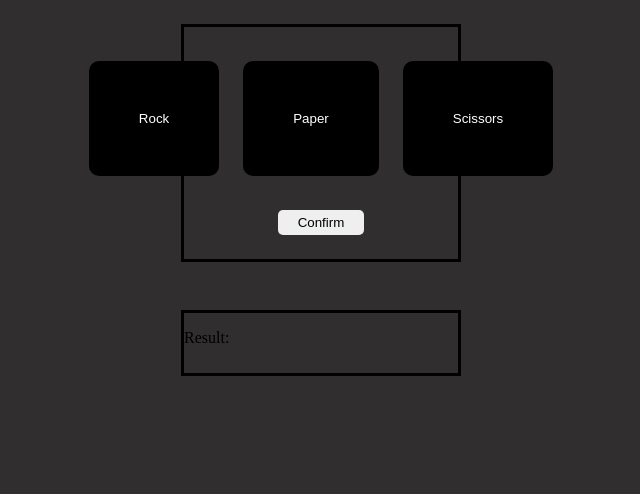
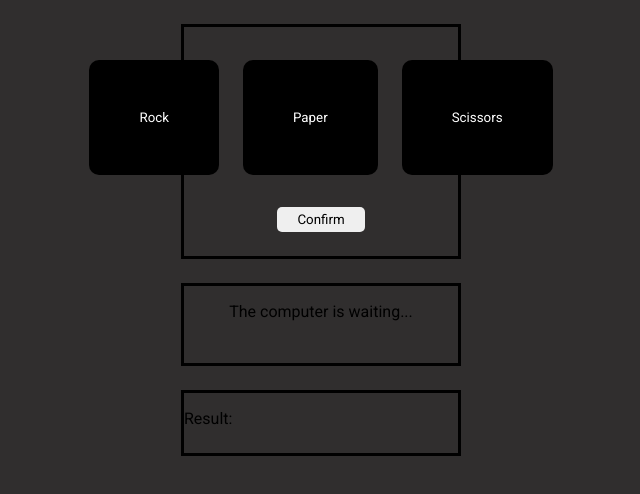
Before and after one commit to ImaginePog/rock-paper-scissors, a plain HTML site: page index.html in a window 1280 px wide. Shown: the whole page, without its empty margins (319-959 px from the left). Drawn offline with Linux system fonts and the light colour scheme.

Commit message:
Change font to Roboto

```diff
--- a/index.html
+++ b/index.html
@@ -5,6 +5,9 @@
 		<meta http-equiv="X-UA-Compatible" content="IE=edge" />
 		<meta name="viewport" content="width=device-width, initial-scale=1.0" />
 		<title>RockPaperScissors</title>
+		<style>
+			@import url("https://fonts.googleapis.com/css2?family=Roboto&display=swap");
+		</style>
 		<link rel="stylesheet" href="styles.css" />
 	</head>
 
@@ -17,7 +20,9 @@
 			</div>
 			<button class="confirm-btn">Confirm</button>
 		</div>
-		<div class="computer-selection"></div>
+		<div class="computer-display">
+			<p>The computer is waiting...</p>
+		</div>
 		<div class="result-container">
 			<p>Result:</p>
 		</div>
--- a/styles.css
+++ b/styles.css
@@ -1,9 +1,10 @@
 * {
     box-sizing: border-box;
+    font-family: 'Roboto', sans-serif;
 }
 
 body {
-    min-height: 50vh;
+    min-height: 60vh;
     padding: 24px 500px;
     margin: 0;
     display: flex;
@@ -13,9 +14,13 @@ body {
     gap: 24px;
 }
 
+/************* COMMON ***************/
+
 .player-selection, .computer-display, .result-container {
     border: black solid 3px;
 }
+
+/************* PLAYER SELECTION ***************/
 
 .player-selection {
     flex: 2;
@@ -49,6 +54,13 @@ body {
     border-radius: 5px;
 }
 
+/************* COMPUTER SELECTION DISPLAY ***************/
+
+.computer-display {
+    flex: 3 ;
+    text-align: center;
+}
+
 .result-container {
     flex: 1;
 }
```
